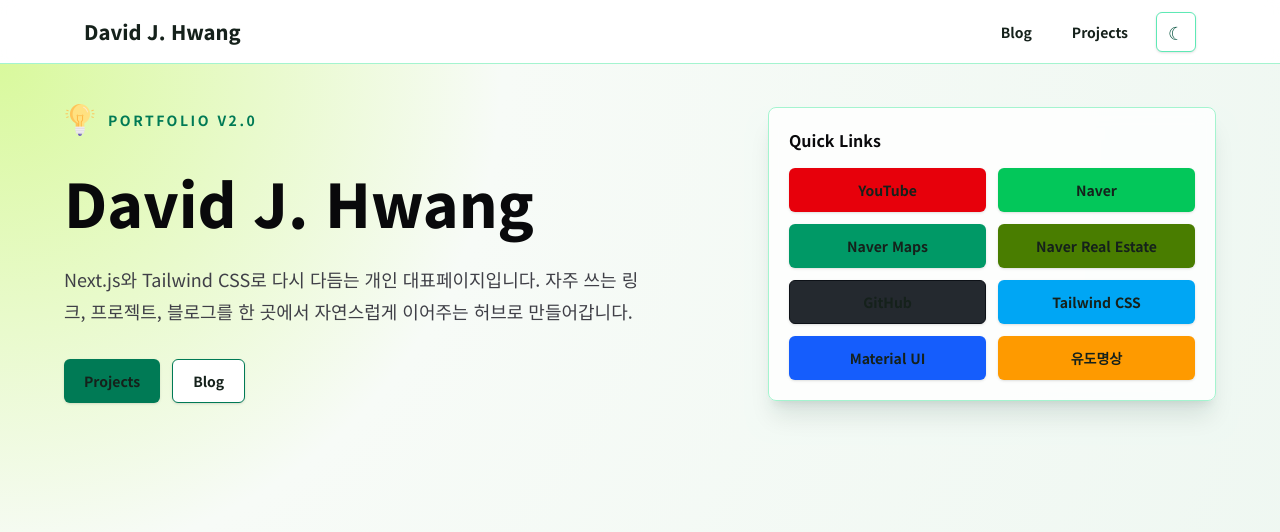
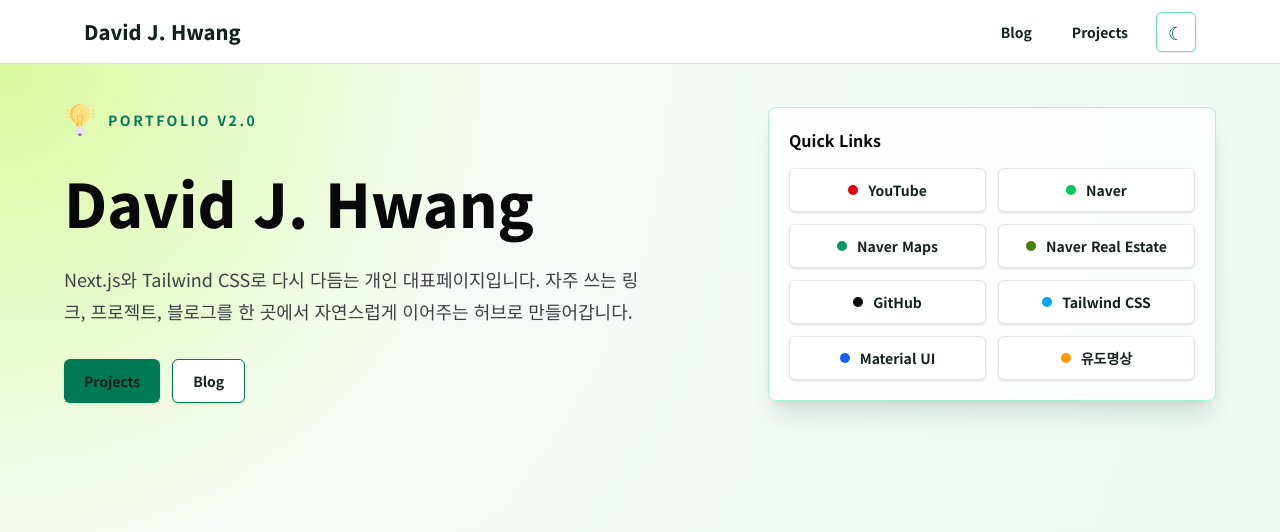
Before and after one commit to David-J-Hwang/David-J-Hwang.github.io, a Next.js app: page / in a window 1280 px wide. Shown: the top 532 px of the page. Built offline with nearby package versions, Linux system fonts and the light colour scheme.

Commit message:
Change the style of Quick Link buttons

```diff
--- a/app/page.jsx
+++ b/app/page.jsx
@@ -1,47 +1,49 @@
 import Image from "next/image";
 import QuickLink from "../components/QuickLink";
+
+const quickLinkClassName =
+  "border border-zinc-200 bg-white text-zinc-900 hover:border-emerald-300 hover:bg-emerald-50 dark:border-zinc-800 dark:bg-zinc-900 dark:text-zinc-100 dark:hover:border-emerald-700 dark:hover:bg-zinc-800";
 
 const quickLinks = [
   {
     label: "YouTube",
     href: "https://youtube.com",
-    className: "bg-red-600 text-white hover:bg-red-700",
+    accentClassName: "bg-red-600",
   },
   {
     label: "Naver",
     href: "https://naver.com",
-    className: "bg-[#03c75a] text-white hover:bg-[#02b351]",
+    accentClassName: "bg-[#03c75a]",
   },
   {
     label: "Naver Maps",
     href: "https://map.naver.com",
-    className: "bg-emerald-600 text-white hover:bg-emerald-700",
+    accentClassName: "bg-emerald-600",
   },
   {
     label: "Naver Real Estate",
     href: "https://land.naver.com",
-    className: "bg-lime-700 text-white hover:bg-lime-800",
+    accentClassName: "bg-lime-700 dark:bg-lime-500",
   },
   {
     label: "GitHub",
     href: "https://github.com",
-    className:
-      "border border-[#0d1117] bg-[#24292f] text-[#f6f8fa] hover:bg-[#0d1117] dark:border-zinc-500 dark:bg-[#f6f8fa] dark:text-[#0d1117] dark:hover:bg-white",
+    accentClassName: "bg-zinc-950 dark:bg-white",
   },
   {
     label: "Tailwind CSS",
     href: "https://tailwindcss.com/",
-    className: "bg-sky-500 text-white hover:bg-sky-600",
+    accentClassName: "bg-sky-500",
   },
   {
     label: "Material UI",
     href: "https://mui.com/",
-    className: "bg-blue-600 text-white hover:bg-blue-700",
+    accentClassName: "bg-blue-600",
   },
   {
     label: "유도명상",
     href: "https://youtu.be/DHNFYhNv81o",
-    className: "bg-amber-500 text-zinc-950 hover:bg-amber-400",
+    accentClassName: "bg-amber-500",
   },
 ];
 
@@ -91,7 +93,8 @@
               <QuickLink
                 key={link.href}
                 href={link.href}
-                className={link.className}
+                className={quickLinkClassName}
+                accentClassName={link.accentClassName}
               >
                 {link.label}
               </QuickLink>
--- a/components/QuickLink.jsx
+++ b/components/QuickLink.jsx
@@ -9,11 +9,12 @@
   href,
   children,
   variant,
+  accentClassName,
   className = "",
 }) {
   const isExternal = href.startsWith("http");
   const baseClass =
-    "inline-flex min-h-11 items-center justify-center rounded-md px-5 py-2.5 text-sm font-bold shadow-sm transition focus:outline-none focus:ring-2 focus:ring-emerald-500 focus:ring-offset-2 dark:focus:ring-offset-zinc-950";
+    "inline-flex min-h-11 items-center justify-center gap-2.5 rounded-md px-5 py-2.5 text-sm font-bold shadow-sm transition focus:outline-none focus:ring-2 focus:ring-emerald-500 focus:ring-offset-2 dark:focus:ring-offset-zinc-950";
   const variantClass = variant ? variants[variant] : className;
 
   return (
@@ -23,7 +24,17 @@
       target={isExternal ? "_blank" : undefined}
       rel={isExternal ? "noreferrer" : undefined}
     >
-      {children}
+      {accentClassName ? (
+        <>
+          <span
+            aria-hidden="true"
+            className={`h-2.5 w-2.5 rounded-full ${accentClassName}`}
+          />
+          <span>{children}</span>
+        </>
+      ) : (
+        children
+      )}
     </Link>
   );
 }
```
Also changed, not shown: 1 other file (tests, documents, lock files or other folders).
